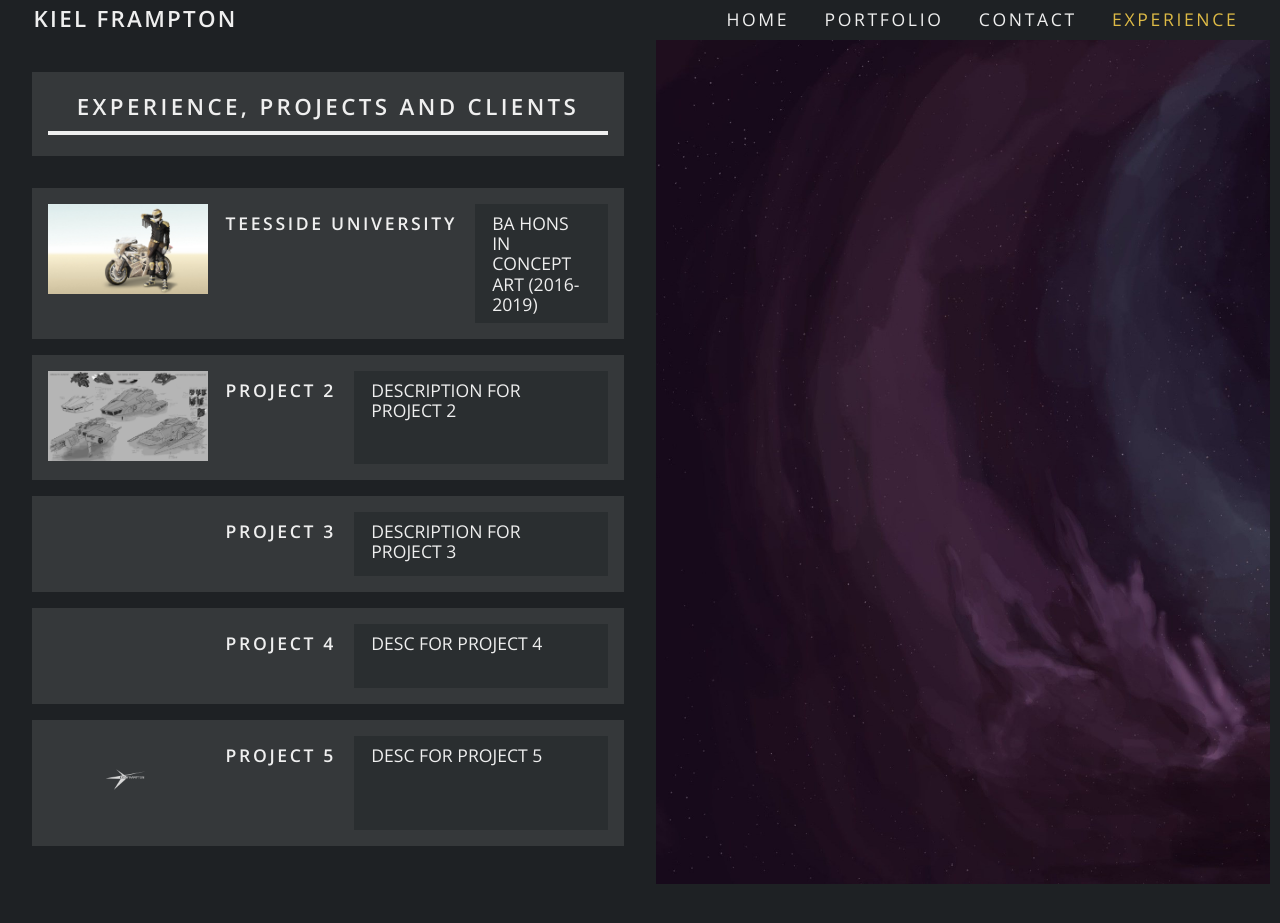
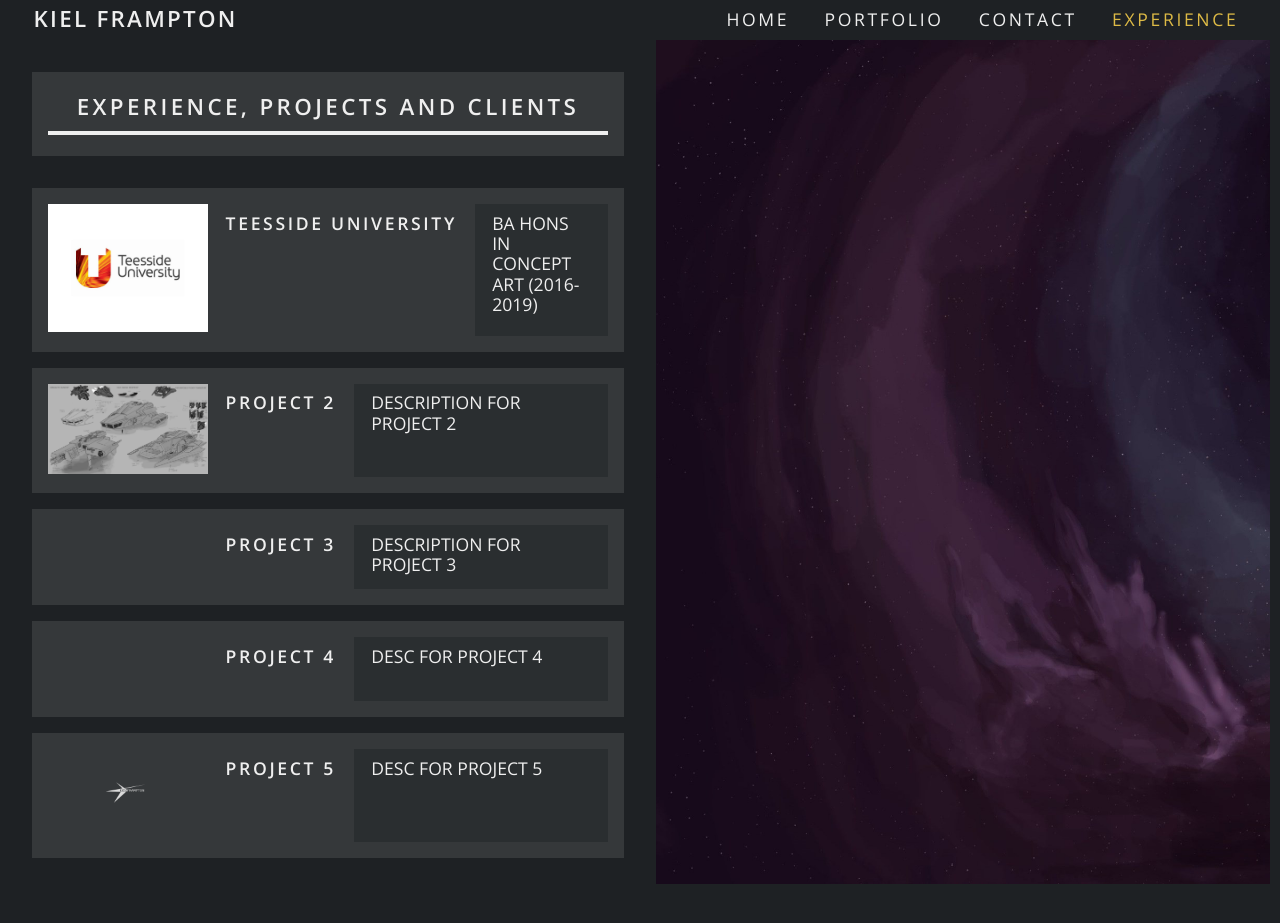
Before and after one commit to DanielHearn/kiel-portfolio, a Jekyll site: the page built from experience.md, in a window 1280 px wide and 938 px high. Shown: the top 923 px of the window. Built offline with Jekyll 4.4.1, drawn with Linux system fonts in a browser that asks for light colours; a script that is not in the unit is left out.

Commit message:
Update Pages “experience”

```diff
--- a/experience.md
+++ b/experience.md
@@ -4,7 +4,7 @@ title: 'Experience, Projects and Clients'
 image: /images/uploads/7_Space_Background_a.jpg
 projects:
   - description: BA Hons in Concept Art (2016-2019)
-    logo: /images/uploads/bike.jpg
+    logo: /images/uploads/teesside-university-logo-larger_0.jpg
     title: Teesside University
   - description: Description for project 2
     logo: /images/uploads/Talovka_3.jpg
```
